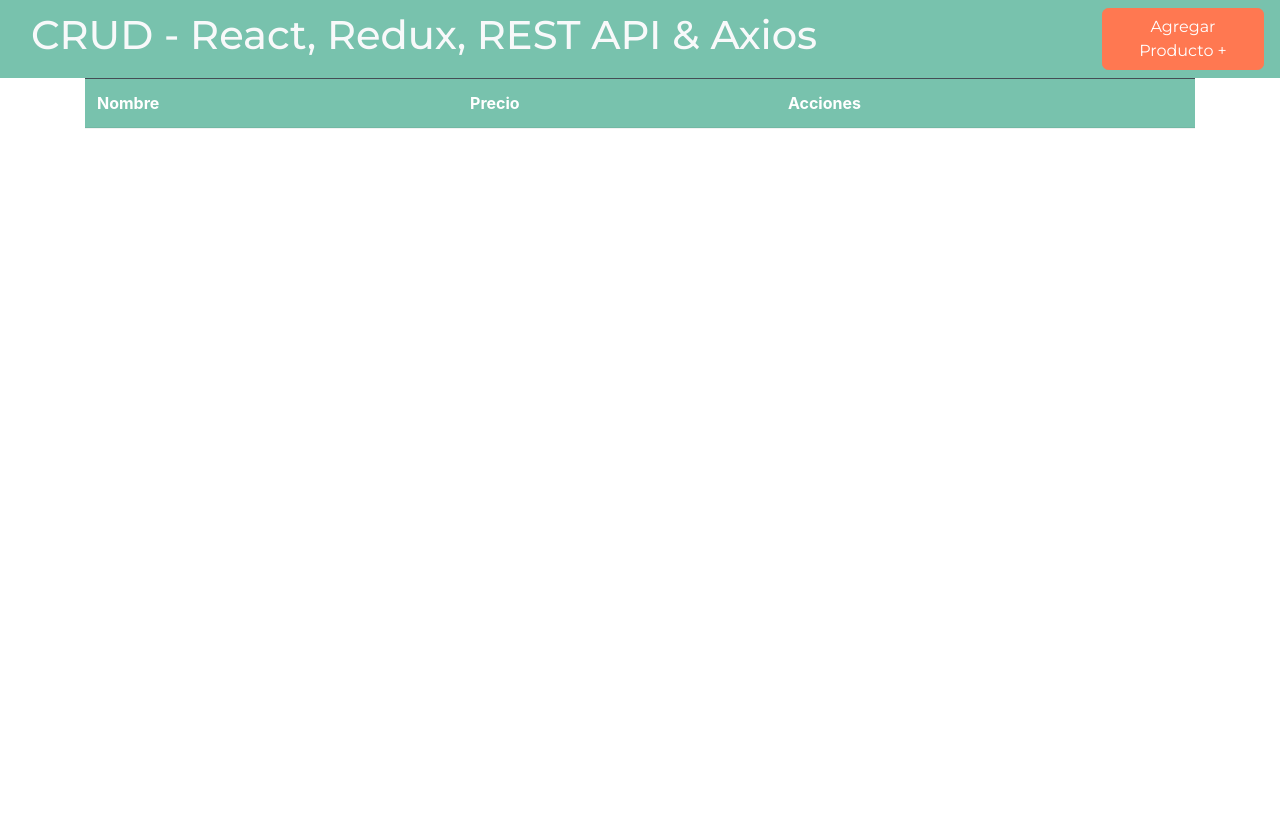
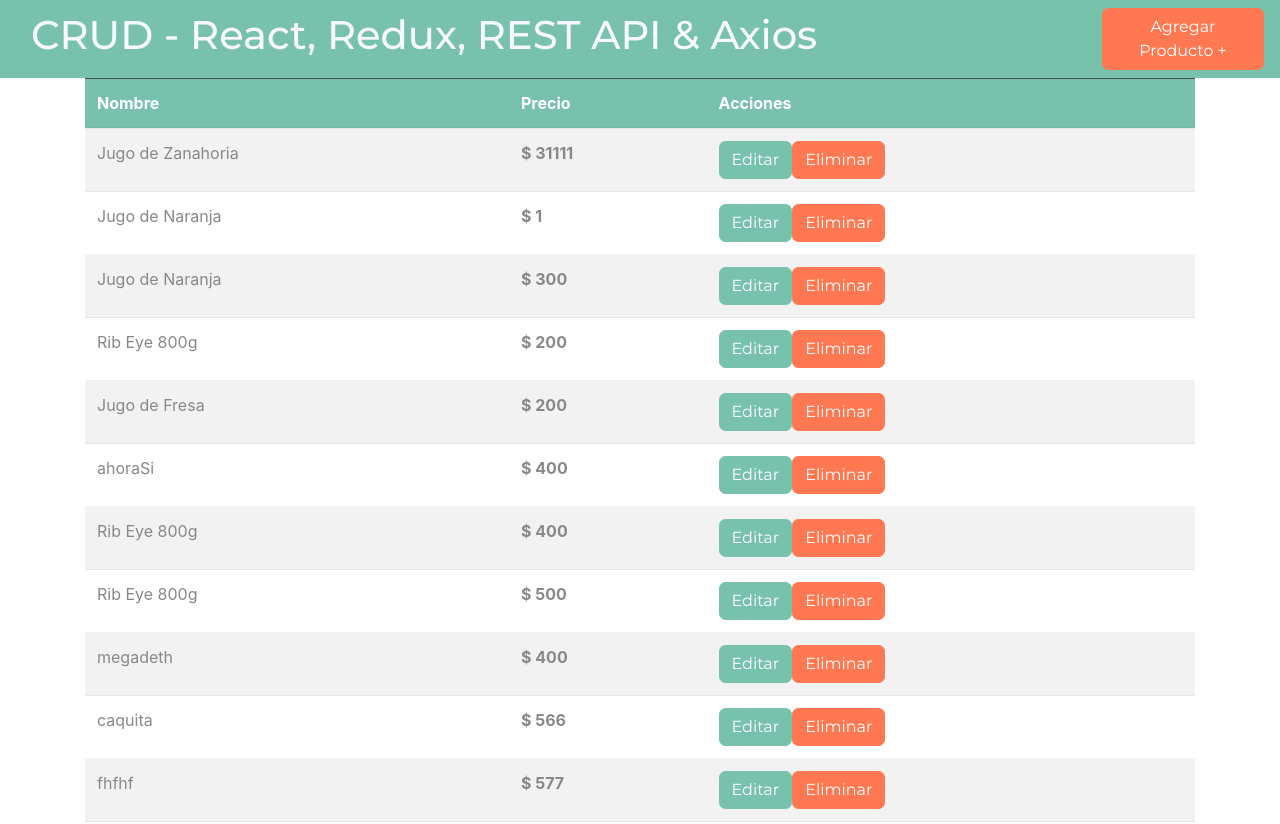
Before and after one commit to musiciancoder/myredux, a React (Create React App) app: page / in a window 1280 px wide. Shown: the top 824 px of the page. Before the commit the page ends 800 px from the top, so only its background shows below. Built offline with nearby package versions, Linux system fonts and the light colour scheme; data requests are answered from the project's data file.

Commit message:
307. Mostrando los Productos en la interfaz

```diff
--- /dev/null
+++ b/src/components/Producto.js
@@ -0,0 +1,32 @@
+import React from 'react';
+import {Link} from "react-router-dom";
+
+
+const Producto = ({producto})=> {
+
+    const {nombre,precio,id} = producto;
+
+    return (
+        <tr>
+            <td>{nombre}</td>
+            <td><span className="font-weight-bold"> $ {precio} </span></td>
+            <td className="acciones">
+                <Link to={`/productos/editar/${id}`} className="btn btn-primary" >Editar</Link>
+{/*                <button
+                    type="button"
+                  //  onClick={ () => redireccionarEdicion(producto) }
+                    className="btn btn-primary mr-2">
+                    Editar
+                </button>*/}
+                <button
+                    type="button"
+                    className="btn btn-danger"
+               //     onClick={() => confirmarEliminarProducto(id)}
+                >Eliminar </button>
+            </td>
+        </tr>
+
+    );
+}
+
+export default Producto;
--- a/src/components/Productos.js
+++ b/src/components/Productos.js
@@ -1,4 +1,5 @@
 import React , {Fragment, useEffect} from 'react';
+import Producto from "./Producto";
 import {useSelector, useDispatch} from "react-redux";
 import {obtenerProductosAction} from "../actions/productoActions";
 
@@ -13,6 +14,9 @@ const Productos = () => {
         cargarProductos();
     },[]);
 
+    //obtener productos del state (sin esto solo se pueden ver los productos en devtools, pero no en la consola
+    const productos = useSelector(state=>state.productos.productos);
+    console.log(productos);
 
     return(
 
@@ -28,6 +32,14 @@ const Productos = () => {
         </thead>
         <tbody>
 
+        { productos.length === 0 ? 'No hay productos' : (
+            productos.map(producto => (
+                <Producto
+                    key={producto.id}
+                    producto={producto}
+                />
+            ))
+        ) }
         </tbody>
     </table>
 
```
